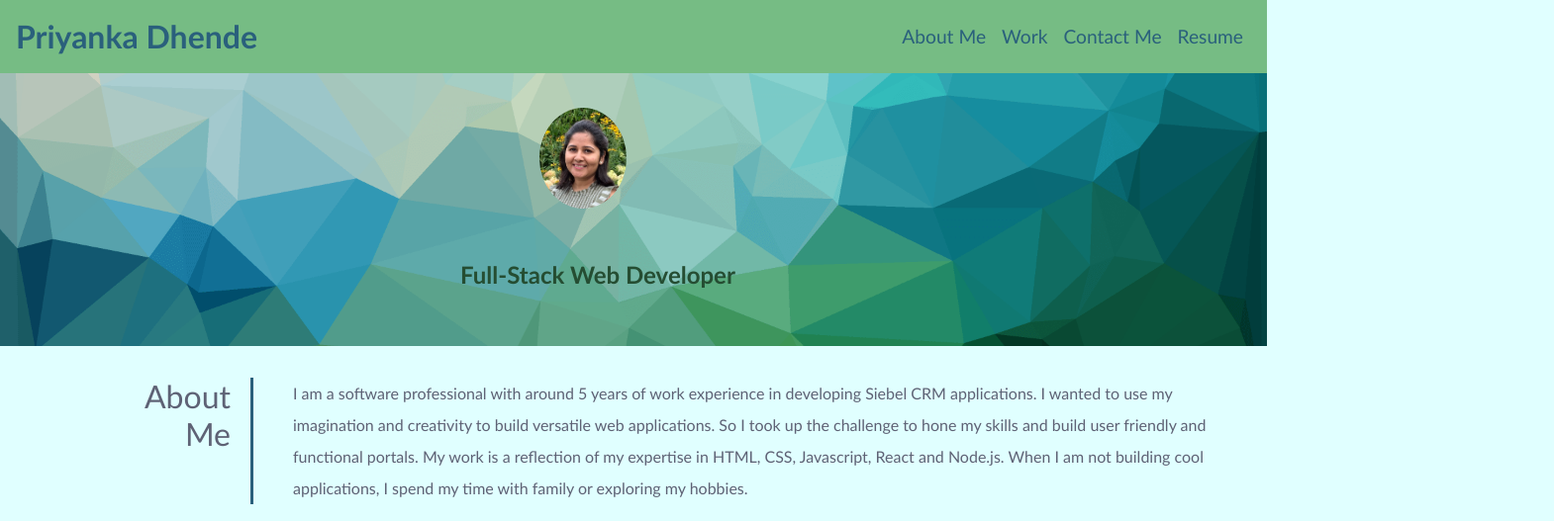
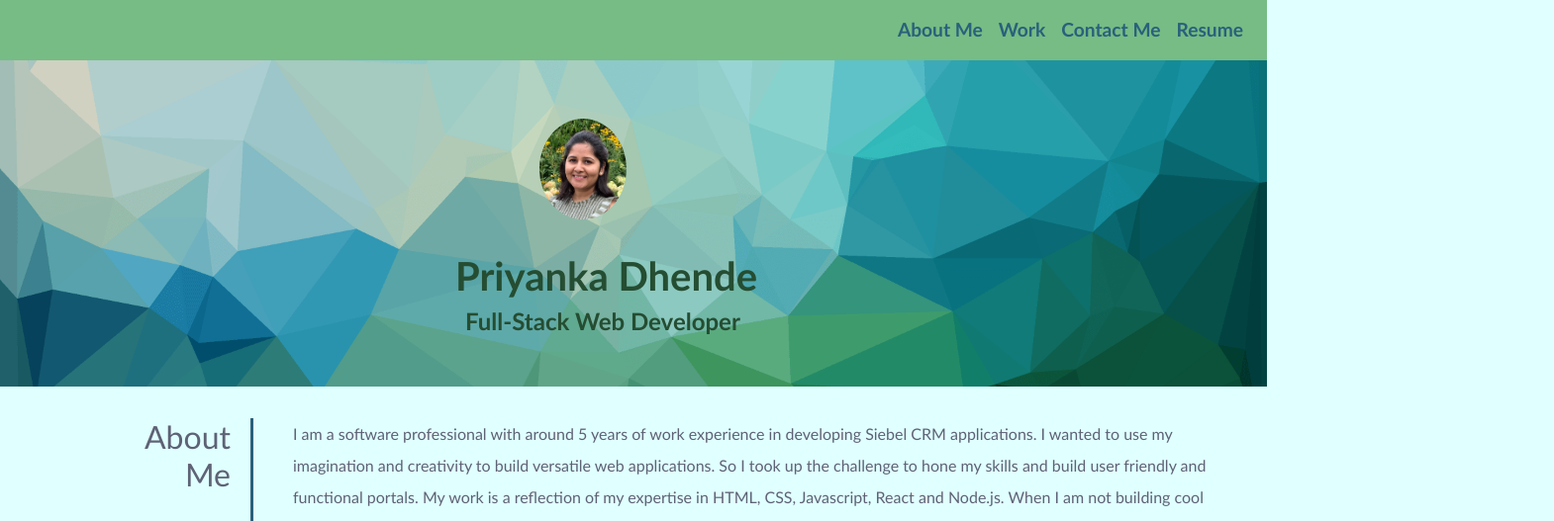
Before and after one commit to pdhende/portfolio-priyanka-dhende, a plain HTML site: page index.html in a window 1280 px wide. Shown: the top 527 px of the page at 99% size, 1570 px wide, since content can reach past the window. Drawn offline with nearby package versions, Linux system fonts and the light colour scheme.

Commit message:
Updated index.html and CSS to style jumbotron headings

```diff
--- a/Assets/css/styles.css
+++ b/Assets/css/styles.css
@@ -14,18 +14,13 @@ body {
 /* header {
     height: 100px;
     background-color: #517d9b;
-}
+}*/
 
 h1 {
-    width: 25%;
-    margin-top: 20px;
-    text-align: end;
+    color: #254D32;
+    transform: translate(375px, 130px);
     font-weight: bold;
-    font-size: 2.5rem;
-    color: #2a607c;
-    background-color: #9ebec7;
-    display: inline-block;
-} */
+}
 
 h2,
 p {
@@ -81,7 +76,7 @@ section > div {
 #profile {
     /* display: flex; */
     position: absolute;
-    transform: translate(440px, 25px);
+    transform: translate(440px, -25px);
     /* justify-content: center; */
     /* align-items: center; */
     /* height: 150px; */
@@ -100,13 +95,14 @@ section > div {
 .nav-link {
     color: #2a607c;
     font-size: 1.2rem;
+    font-weight:bold;
 }
 
 .portfolio-intro {
     position: absolute;
     /* top: 175px;
     margin: 10px; */
-    transform: translate(375px, 190px);
+    transform: translate(380px, 120px);
     /* background-color: #9ebec7; */
     color: #254D32;
     font-size: 1.5rem;
@@ -133,7 +129,7 @@ section > div {
     justify-content: flex-end; */
     /* align-items: center;*/
     position: relative;
-    height: 350px;
+    height: 330px;
     width: 100%;
     /* margin-bottom: 25px; */
     background-image: url("../images/header-image.jpeg");
--- a/index.html
+++ b/index.html
@@ -12,8 +12,8 @@
     </head>
 
     <body>
-        <nav class="navbar navbar-expand-lg fixed-top w-100">
-            <a class="navbar-brand font-weight-bold" href="#">Priyanka Dhende</a>
+        <nav class="navbar navbar-expand-lg w-100">
+            <!-- <a class="navbar-brand font-weight-bold" href="#">Priyanka Dhende</a> -->
             <button class="navbar-toggler" type="button" data-toggle="collapse" data-target="#navbarNav" aria-controls="navbarNav" aria-expanded="false" aria-label="Toggle navigation">
                 <span class="navbar-toggler-icon"></span>
             </button>
@@ -38,8 +38,8 @@
             <!-- Background image -->
             <div class="jumbotron jumbotron-fluid portfolio-img">
                 <div class="container">
-                  <!-- <h1 class="display-5">Priyanka Dhende</h1> -->
                   <img src="Assets/images/profile_pic.jpeg" id="profile" alt="Priyanka Dhende"/>
+                  <h1 class="display-5">Priyanka Dhende</h1>
                   <p class="lead portfolio-intro">Full-Stack Web Developer</p>
                 </div>
             </div>
```
